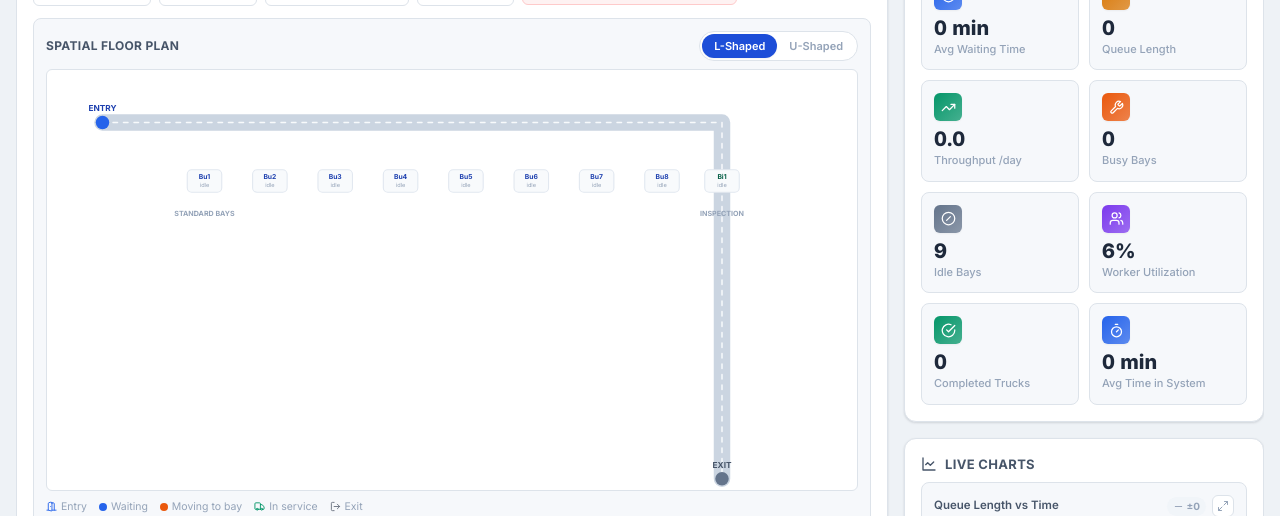
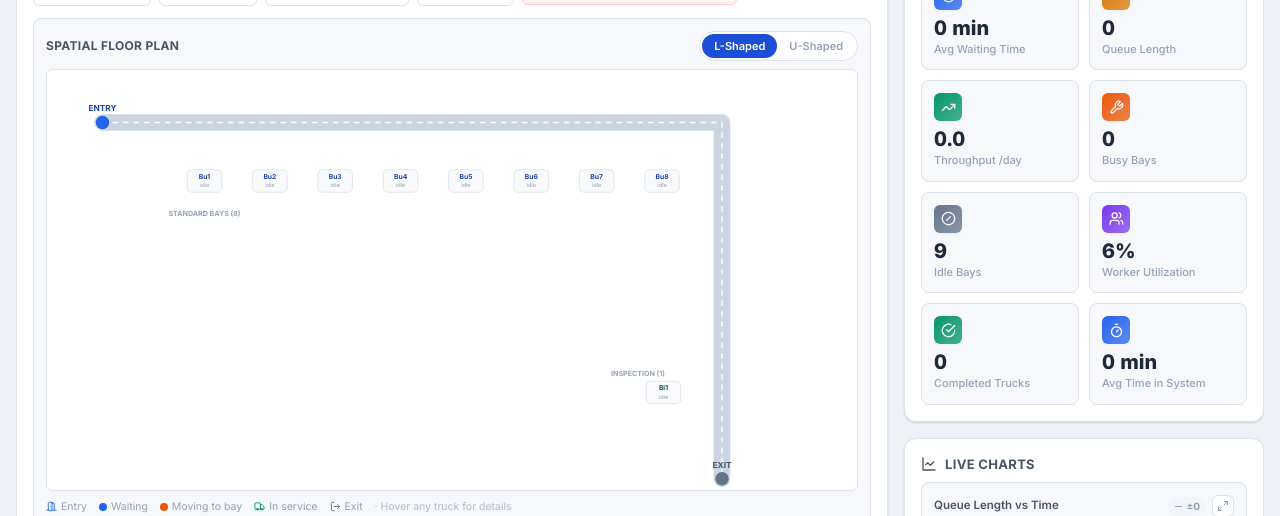
Before and after one commit to p25jayant-design/km-trans-logistic, a React (Vite) app: page / in a window 1280 px wide. Both pictures are taken after a click on the button "Play". Shown: the part 284-800 px from the top of the page. Built offline with nearby package versions, Linux system fonts and the light colour scheme.

Commit message:
Fix floor-plan bay marker positioning bug, reorder Dedicated before Inspection, add bay counts + rich hover tooltips

```diff
--- a/src/components/workshop/Workshop.jsx
+++ b/src/components/workshop/Workshop.jsx
@@ -146,7 +146,7 @@ export default function Workshop({ result, frame }) {
       <WorkshopOverview result={result} frame={frame} />
 
       <div className="mb-3">
-        <WorkshopFloorPlan frame={frame} shape={floorShape} setShape={setFloorShape} />
+        <WorkshopFloorPlan result={result} frame={frame} shape={floorShape} setShape={setFloorShape} />
       </div>
 
       <LayoutGroup id="workshop-trucks">
--- a/src/components/workshop/WorkshopFloorPlan.jsx
+++ b/src/components/workshop/WorkshopFloorPlan.jsx
@@ -3,12 +3,15 @@ import { motion } from 'framer-motion';
 import { DoorOpen, LogOut, Truck } from 'lucide-react';
 import { LAYOUTS, computeZonePositions, pathIntoBay, pathOutOfBay } from '../../lib/floorLayouts.js';
 import { TRUCK_STATE_COLOR } from '../../lib/styleMaps.js';
+import { getTruckDetails } from '../../engine/frameSelectors.js';
+import TruckTooltip from './TruckTooltip.jsx';
 
 const ZONE_META = {
   Bu: { title: 'Standard Bays', fill: '#dbeafe', stroke: '#93c5fd', textColor: '#1e40af' },
+  Be: { title: 'Dedicated (Long-Duration)', fill: '#fed7aa', stroke: '#fdba74', textColor: '#9a3412' },
   Bi: { title: 'Inspection', fill: '#d1fae5', stroke: '#6ee7b7', textColor: '#065f46' },
-  Be: { title: 'Dedicated (Long-Duration)', fill: '#fed7aa', stroke: '#fdba74', textColor: '#9a3412' },
 };
+const ZONE_ORDER = ['Bu', 'Be', 'Bi'];
 
 const ENTER_DURATION = 1.1;
 const EXIT_DURATION = 0.9;
@@ -19,20 +22,28 @@ let tripCounter = 0;
 /** Spatial, to-scale rendering of the workshop floor in the selected shape
  *  (L or U — see floorLayouts.js), with bays actually repositioned per
  *  shape and trucks animated moving along that shape's corridor into their
- *  assigned bay and back out on completion. Reads the same `frame` object
- *  the rest of the dashboard already uses — never touches simulation
- *  logic, only visualizes where things already are. */
-export default function WorkshopFloorPlan({ frame, shape, setShape }) {
+ *  assigned bay and back out on completion. Reads the same `frame`/`result`
+ *  objects the rest of the dashboard already uses — never touches
+ *  simulation logic, only visualizes where things already are.
+ *
+ *  Bay markers are `motion.rect`/`motion.text` rather than a `motion.g`
+ *  wrapper: `<g>` has no native SVG `x`/`y` attributes, so Framer Motion
+ *  falls back to animating a CSS transform for it, which doesn't track this
+ *  SVG's `viewBox` scaling reliably and made bays render in the wrong spot.
+ *  `rect`/`text`/`circle` all have real `x`/`y`/`cx`/`cy` attributes, so
+ *  animating those is unambiguous regardless of how the SVG is scaled. */
+export default function WorkshopFloorPlan({ result, frame, shape, setShape }) {
   const layout = LAYOUTS[shape] || LAYOUTS.L;
   const prevBaysRef = useRef(null);
   const restingRef = useRef(new Map()); // truckId -> { zoneKey, bay: {id,x,y} }
   const [, forceTick] = useState(0);
   const [travelers, setTravelers] = useState([]);
+  const [hover, setHover] = useState(null); // { truckId, rect }
 
   const zonePositions = useMemo(() => {
-    if (!frame) return { Bu: [], Bi: [], Be: [] };
+    if (!frame) return { Bu: [], Be: [], Bi: [] };
     const out = {};
-    ['Bu', 'Bi', 'Be'].forEach((z) => {
+    ZONE_ORDER.forEach((z) => {
       const ids = frame.bays[z].map((b) => b.id);
       out[z] = computeZonePositions(layout, z, ids);
     });
@@ -46,7 +57,7 @@ export default function WorkshopFloorPlan({ frame, shape, setShape }) {
     const prev = prevBaysRef.current;
     if (prev) {
       const newTravelers = [];
-      ['Bu', 'Bi', 'Be'].forEach((zoneKey) => {
+      ZONE_ORDER.forEach((zoneKey) => {
         frame.bays[zoneKey].forEach((bay) => {
           const prevBay = prev[zoneKey]?.find((b) => b.id === bay.id);
           const wasBusyHere = prevBay && prevBay.status === 'busy' && prevBay.truckId === bay.truckId;
@@ -94,6 +105,9 @@ export default function WorkshopFloorPlan({ frame, shape, setShape }) {
     }
   };
 
+  const showHover = (truckId) => (e) => setHover({ truckId, rect: e.currentTarget.getBoundingClientRect() });
+  const clearHover = () => setHover(null);
+
   if (!frame) return null;
 
   const { width, height } = layout.canvas;
@@ -106,6 +120,8 @@ export default function WorkshopFloorPlan({ frame, shape, setShape }) {
     const live = findPos(r.zoneKey, r.bay.id) || r.bay;
     return { truckId, zoneKey: r.zoneKey, bay: live };
   });
+
+  const hoverDetails = hover && result ? getTruckDetails(result, hover.truckId, frame.t) : null;
 
   return (
     <div className="rounded-lg border border-line bg-surface-soft p-3">
@@ -166,18 +182,18 @@ export default function WorkshopFloorPlan({ frame, shape, setShape }) {
             <text x={layout.exit.x} y={layout.exit.y - 15} textAnchor="middle" fontSize={11} fontWeight={700} fill="#475569">EXIT</text>
           </g>
 
-          {/* Bay markers */}
-          {['Bu', 'Bi', 'Be'].map((zoneKey) => {
+          {/* Bay markers — motion.rect/motion.text use native x/y, so they
+              track the true SVG coordinate space exactly, including during
+              the shape-switch glide animation. */}
+          {ZONE_ORDER.map((zoneKey) => {
             const meta = ZONE_META[zoneKey];
             return zonePositions[zoneKey].map((pos) => {
               const bay = frame.bays[zoneKey].find((b) => b.id === pos.id);
               const busy = bay?.status === 'busy';
+              const rx = pos.x - BAY_W / 2;
+              const ry = pos.y - BAY_H / 2;
               return (
-                <motion.g
-                  key={pos.id}
-                  animate={{ x: pos.x - BAY_W / 2, y: pos.y - BAY_H / 2 }}
-                  transition={{ duration: 0.5, ease: 'easeInOut' }}
-                >
+                <React.Fragment key={pos.id}>
                   <motion.rect
                     width={BAY_W}
                     height={BAY_H}
@@ -185,18 +201,35 @@ export default function WorkshopFloorPlan({ frame, shape, setShape }) {
                     fill={busy ? meta.fill : '#f8fafc'}
                     stroke={busy ? meta.stroke : '#e2e8f0'}
                     strokeWidth={1.5}
+                    animate={{ x: rx, y: ry }}
+                    transition={{ duration: 0.5, ease: 'easeInOut' }}
                   />
-                  <text x={BAY_W / 2} y={12} textAnchor="middle" fontSize={9} fontWeight={700} fill={meta.textColor}>{pos.id}</text>
-                  <text x={BAY_W / 2} y={23} textAnchor="middle" fontSize={7.5} fill={busy ? meta.textColor : '#94a3b8'}>
+                  <motion.text
+                    textAnchor="middle"
+                    fontSize={9}
+                    fontWeight={700}
+                    fill={meta.textColor}
+                    animate={{ x: pos.x, y: ry + 12 }}
+                    transition={{ duration: 0.5, ease: 'easeInOut' }}
+                  >
+                    {pos.id}
+                  </motion.text>
+                  <motion.text
+                    textAnchor="middle"
+                    fontSize={7.5}
+                    fill={busy ? meta.textColor : '#94a3b8'}
+                    animate={{ x: pos.x, y: ry + 23 }}
+                    transition={{ duration: 0.5, ease: 'easeInOut' }}
+                  >
                     {busy ? `#${bay.truckId}` : 'idle'}
-                  </text>
-                </motion.g>
+                  </motion.text>
+                </React.Fragment>
               );
             });
           })}
 
-          {/* Zone labels */}
-          {['Bu', 'Bi', 'Be'].map((zoneKey) => {
+          {/* Zone labels, with bay counts */}
+          {ZONE_ORDER.map((zoneKey) => {
             const positions = zonePositions[zoneKey];
             if (!positions.length) return null;
             const first = positions[0];
@@ -205,7 +238,7 @@ export default function WorkshopFloorPlan({ frame, shape, setShape }) {
             const labelY = zone.axis === 'x' ? (zone.dock > 0 ? first.y + 46 : first.y - 40) : first.y - 22;
             return (
               <text key={`label-${zoneKey}`} x={labelX} y={labelY} fontSize={9.5} fontWeight={700} fill="#94a3b8" textAnchor="middle">
-                {ZONE_META[zoneKey].title.toUpperCase()}
+                {ZONE_META[zoneKey].title.toUpperCase()} ({positions.length})
               </text>
             );
           })}
@@ -219,9 +252,10 @@ export default function WorkshopFloorPlan({ frame, shape, setShape }) {
               r={4.5}
               fill={TRUCK_STATE_COLOR.waiting.hex}
               opacity={0.85}
-            >
-              <title>{`#${tr.id} ${tr.jobName} — waiting`}</title>
-            </circle>
+              className="cursor-pointer"
+              onMouseEnter={showHover(tr.id)}
+              onMouseLeave={clearHover}
+            />
           ))}
           {overflow > 0 && (
             <text x={layout.queueHold.x + 76} y={layout.queueHold.y + 4} fontSize={9} fontWeight={700} fill="#64748b">
@@ -239,9 +273,10 @@ export default function WorkshopFloorPlan({ frame, shape, setShape }) {
               strokeWidth={1.5}
               animate={{ cx: bay.x, cy: bay.y }}
               transition={{ duration: 0.5, ease: 'easeInOut' }}
-            >
-              <title>{`#${truckId} — in service`}</title>
-            </motion.circle>
+              className="cursor-pointer"
+              onMouseEnter={showHover(truckId)}
+              onMouseLeave={clearHover}
+            />
           ))}
 
           {/* Trucks actively traveling the corridor */}
@@ -256,9 +291,10 @@ export default function WorkshopFloorPlan({ frame, shape, setShape }) {
               animate={{ cx: trip.path.map((p) => p.x), cy: trip.path.map((p) => p.y) }}
               transition={{ duration: trip.kind === 'enter' ? ENTER_DURATION : EXIT_DURATION, ease: 'linear' }}
               onAnimationComplete={() => handleTripComplete(trip)}
-            >
-              <title>{`#${trip.truckId} — ${trip.kind === 'enter' ? 'moving to bay' : 'departing'}`}</title>
-            </motion.circle>
+              className="cursor-pointer"
+              onMouseEnter={showHover(trip.truckId)}
+              onMouseLeave={clearHover}
+            />
           ))}
         </svg>
       </div>
@@ -269,7 +305,10 @@ export default function WorkshopFloorPlan({ frame, shape, setShape }) {
         <span className="flex items-center gap-1"><span className="h-2 w-2 rounded-full" style={{ background: TRUCK_STATE_COLOR.allocated.hex }} /> Moving to bay</span>
         <span className="flex items-center gap-1"><Truck size={11} className="text-emerald-600" /> In service</span>
         <span className="flex items-center gap-1"><LogOut size={11} className="text-gray-500" /> Exit</span>
+        <span className="text-ink-faint/70">· Hover any truck for details</span>
       </div>
+
+      <TruckTooltip anchorRect={hover?.rect} details={hoverDetails} />
     </div>
   );
 }
```
Also changed, not shown: src/lib/floorLayouts.js, 1 other file (tests, documents, lock files or other folders).
